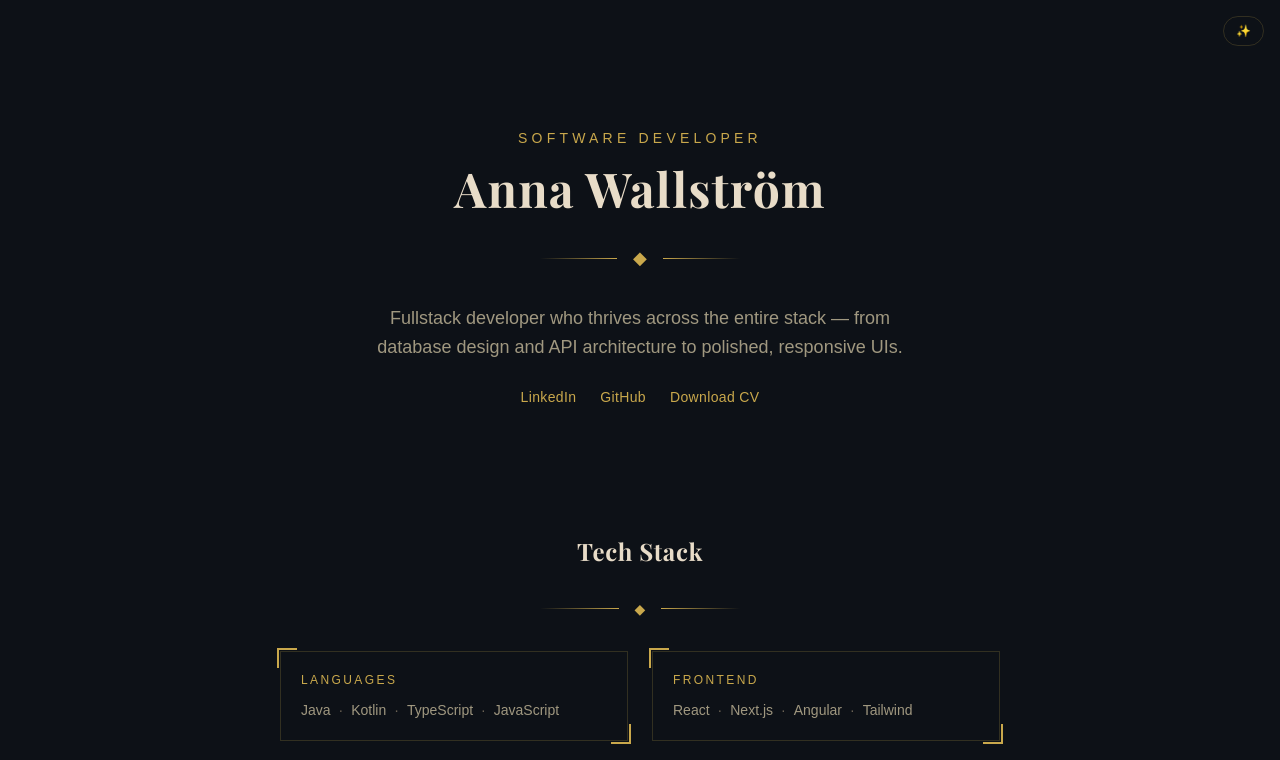
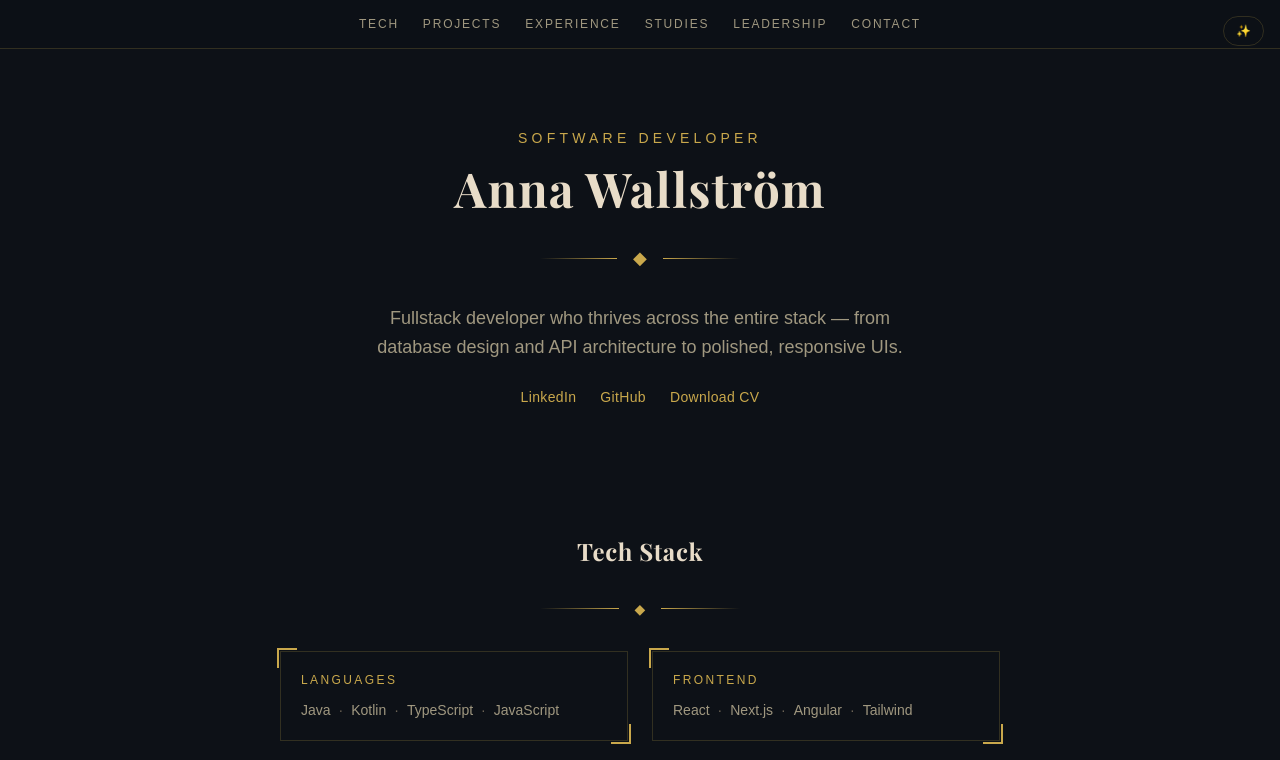
Before and after one commit to nanawally/portfolio, a Next.js app: page / in a window 1280 px wide. Shown: the top 760 px of the page. Built offline with nearby package versions, Linux system fonts and the light colour scheme; a web font is replaced by a local one.

Commit message:
Add navbar/header to ProSite

```diff
--- a/app/components/ProSite.tsx
+++ b/app/components/ProSite.tsx
@@ -35,7 +35,7 @@ const projects: Project[] = [
     summary: "2D rhythm game",
     tech: "Phaser, React, TypeScript, Java, Spring Boot, PostgreSQL",
     description:
-      "Thesis project with a self-taught game framework. Players run through levels synced to music, with a level editor and server-side song map validation.",
+      "Thesis project with a self-taught game framework. Players run through levels synced to music, with server-side song map validation.",
     link: "https://music-runner-gamma.vercel.app",
     github: "https://github.com/nanawally/examensprojekt-frontend",
     demo: null,
@@ -144,10 +144,36 @@ export default function ProSite() {
     }
   }
 
+  const sections = [
+    { id: "tech", label: "Tech" },
+    { id: "projects", label: "Projects" },
+    { id: "experience", label: "Experience" },
+    { id: "studies", label: "Studies" },
+    { id: "leadership", label: "Leadership" },
+    { id: "contact", label: "Contact" },
+  ];
+
   return (
-    <div className="min-h-screen">
+    <div className="min-h-screen scroll-smooth">
+      {/* Navbar */}
+      <nav className="fixed top-0 left-0 right-0 z-40 bg-background/90 backdrop-blur border-b border-border">
+        <div className="max-w-3xl mx-auto px-6 flex items-center justify-center h-12">
+          <div className="flex gap-6">
+            {sections.map((s) => (
+              <a
+                key={s.id}
+                href={`#${s.id}`}
+                className="text-xs tracking-[0.15em] uppercase text-text-muted hover:text-primary transition-colors"
+              >
+                {s.label}
+              </a>
+            ))}
+          </div>
+        </div>
+      </nav>
+
       {/* Hero */}
-      <section className="max-w-3xl mx-auto px-6 pt-32 pb-16 text-center">
+      <section id="hero" className="max-w-3xl mx-auto px-6 pt-32 pb-16 text-center">
         <p className="text-sm tracking-[0.3em] text-primary uppercase mb-4">
           Software Developer
         </p>
@@ -189,7 +215,7 @@ export default function ProSite() {
       </section>
 
       {/* Tech Stack */}
-      <section className="max-w-3xl mx-auto px-6 py-16">
+      <section id="tech" className="max-w-3xl mx-auto px-6 py-16 scroll-mt-14">
         <h2 className="text-2xl font-serif font-bold mb-2 text-center tracking-wide">
           Tech Stack
         </h2>
@@ -216,7 +242,7 @@ export default function ProSite() {
       </section>
 
       {/* Projects */}
-      <section className="max-w-3xl mx-auto px-6 py-16">
+      <section id="projects" className="max-w-3xl mx-auto px-6 py-16 scroll-mt-14">
         <h2 className="text-2xl font-serif font-bold mb-2 text-center tracking-wide">
           Projects
         </h2>
@@ -288,7 +314,7 @@ export default function ProSite() {
       </section>
 
       {/* Experience */}
-      <section className="max-w-3xl mx-auto px-6 py-16">
+      <section id="experience" className="max-w-3xl mx-auto px-6 py-16 scroll-mt-14">
         <h2 className="text-2xl font-serif font-bold mb-2 text-center tracking-wide">
           Experience
         </h2>
@@ -317,7 +343,7 @@ export default function ProSite() {
       </section>
 
       {/* Studies */}
-      <section className="max-w-3xl mx-auto px-6 py-16">
+      <section id="studies" className="max-w-3xl mx-auto px-6 py-16 scroll-mt-14">
         <h2 className="text-2xl font-serif font-bold mb-2 text-center tracking-wide">
           Studies
         </h2>
@@ -346,7 +372,7 @@ export default function ProSite() {
       </section>
 
       {/* Leadership & Volunteering */}
-      <section className="max-w-3xl mx-auto px-6 py-16">
+      <section id="leadership" className="max-w-3xl mx-auto px-6 py-16 scroll-mt-14">
         <h2 className="text-2xl font-serif font-bold mb-2 text-center tracking-wide">
           Leadership & Volunteering
         </h2>
@@ -375,7 +401,7 @@ export default function ProSite() {
       </section>
 
       {/* Contact */}
-      <section className="max-w-3xl mx-auto px-6 py-16 pb-32">
+      <section id="contact" className="max-w-3xl mx-auto px-6 py-16 pb-32 scroll-mt-14">
         <h2 className="text-2xl font-serif font-bold mb-2 text-center tracking-wide">
           Contact
         </h2>
--- a/app/layout.tsx
+++ b/app/layout.tsx
@@ -31,7 +31,7 @@ export default function RootLayout({
   return (
     <html
       lang="en"
-      className={` ${playfair.variable} ${geistSans.variable} ${geistMono.variable} h-full antialiased`}
+      className={` ${playfair.variable} ${geistSans.variable} ${geistMono.variable} h-full antialiased scroll-smooth`}
     >
       <body className="min-h-full flex flex-col">{children}</body>
     </html>
```
